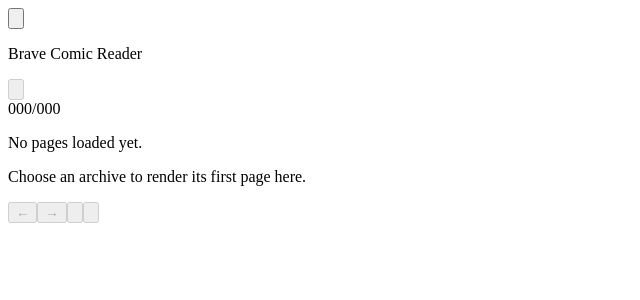
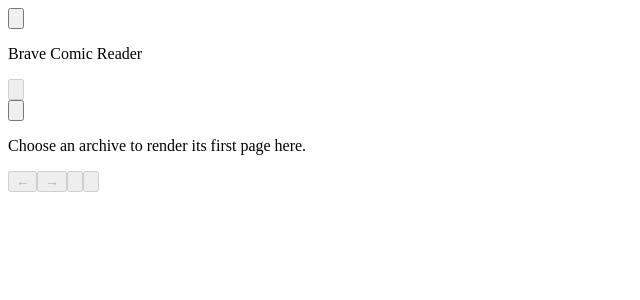
Before and after one commit to takanemu/braveComicReader, a React (Vite) app: page / in a window 1280 px wide. Shown: the top 300 px of the page, without its empty margins (0-640 px from the left). Built offline with nearby package versions, Linux system fonts and the light colour scheme; the HTML template or start-up script is replaced by a standard one.

Commit message:
サムネイルを閉じられるよう修正

```diff
--- a/src/App.tsx
+++ b/src/App.tsx
@@ -186,6 +186,7 @@ const App: FC = () => {
   const archiveIdRef = useRef<string | null>(null)
   const [bookmarks, setBookmarks] = useState<Bookmark[]>([])
   const [isBookmarksOpen, setIsBookmarksOpen] = useState(false)
+  const [isThumbnailPaneOpen, setIsThumbnailPaneOpen] = useState(false)
   const [isTogglingBookmark, setIsTogglingBookmark] = useState(false)
   const [bookmarkError, setBookmarkError] = useState('')
   const [pageNames, setPageNames] = useState<string[]>([])
@@ -478,6 +479,7 @@ const App: FC = () => {
 
     try {
       setArchivePath(path)
+      setIsThumbnailPaneOpen(true)
       setArchiveId(null)
       archiveIdRef.current = null
       setBookmarks([])
@@ -1544,9 +1546,22 @@ const App: FC = () => {
         ) : null}
 
         <div className="flex min-h-[calc(100vh-16px)] max-h-[calc(100vh-16px)] w-full gap-4">
+          {isThumbnailPaneOpen ? (
             <aside className="flex w-[124px] shrink-0 flex-col rounded-2xl border border-slate-800 bg-slate-900/80 p-2.5 shadow-2xl shadow-black/20">
-            <div className="flex shrink-0 items-center justify-center px-1 pb-1 text-[10px] text-slate-400">
-              <span>{currentPageLabel}</span>
+              <div className="flex shrink-0 items-center gap-1 px-1 pb-1 text-[10px] text-slate-400">
+                <span className="min-w-0 flex-1 truncate text-center">{currentPageLabel}</span>
+                <button
+                  type="button"
+                  onClick={() => setIsThumbnailPaneOpen(false)}
+                  aria-label="Hide thumbnails"
+                  title="Hide thumbnails"
+                  className="flex h-6 w-6 shrink-0 items-center justify-center rounded text-slate-400 hover:bg-slate-800 hover:text-slate-100"
+                >
+                  <svg viewBox="0 0 24 24" className="h-4 w-4" fill="none" stroke="currentColor" strokeWidth="2" strokeLinecap="round" strokeLinejoin="round" aria-hidden="true">
+                    <path d="m14 18-6-6 6-6" />
+                    <path d="M20 4v16" />
+                  </svg>
+                </button>
               </div>
 
               <div className="flex min-h-0 w-full flex-1 gap-1.5">
@@ -1634,6 +1649,20 @@ const App: FC = () => {
               </div>
               </div>
             </aside>
+          ) : (
+            <button
+              type="button"
+              onClick={() => setIsThumbnailPaneOpen(true)}
+              aria-label="Show thumbnails"
+              title="Show thumbnails"
+              className="flex w-8 shrink-0 items-start justify-center rounded-2xl border border-slate-800 bg-slate-900/80 pt-3 text-slate-400 shadow-2xl shadow-black/20 hover:bg-slate-800 hover:text-slate-100"
+            >
+              <svg viewBox="0 0 24 24" className="h-4 w-4" fill="none" stroke="currentColor" strokeWidth="2" strokeLinecap="round" strokeLinejoin="round" aria-hidden="true">
+                <path d="m10 18 6-6-6-6" />
+                <path d="M4 4v16" />
+              </svg>
+            </button>
+          )}
 
           <section ref={viewerSectionRef} className="flex h-[calc(100vh-16px)] min-h-0 min-w-0 flex-1 flex-col overflow-hidden rounded-2xl border border-slate-800 bg-slate-900/80 p-4 shadow-2xl shadow-black/20">
             <ComicViewerCarousel
```
Also changed, not shown: 1 other file (tests, documents, lock files or other folders). Lines whose indentation alone changed are shown as unchanged.
